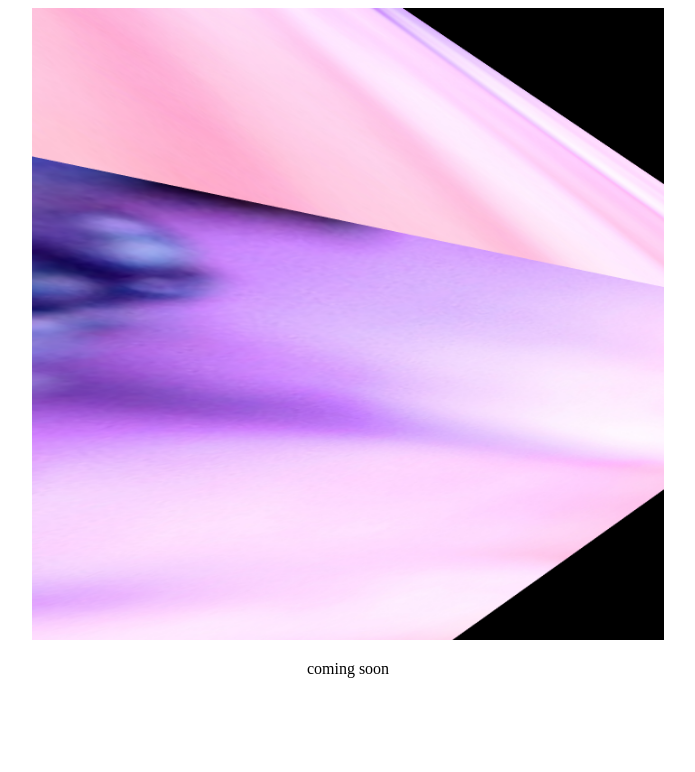
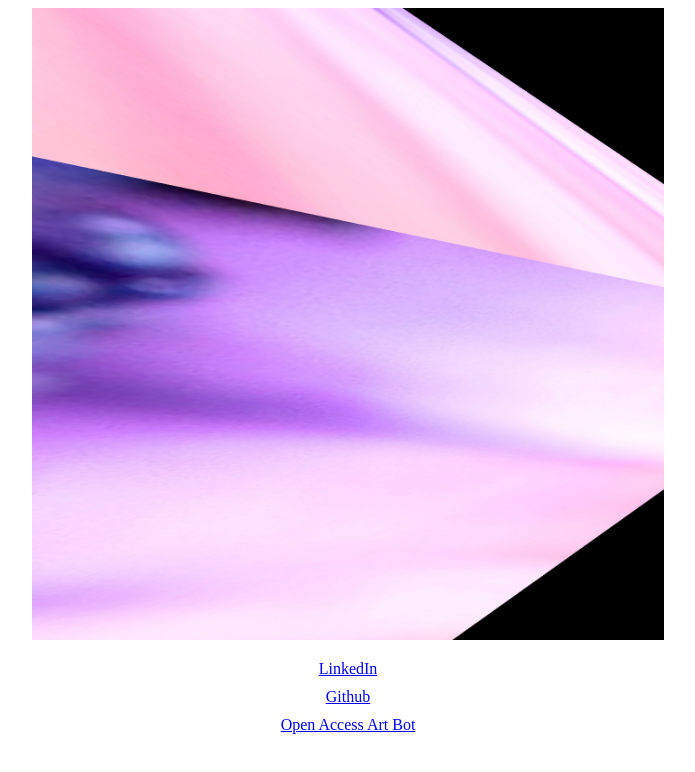
Before and after one commit to andrewallred/andrewallred.com, a website: page public/index.html in a window 1280 px wide. Shown: the whole page, without its empty margins (292-987 px from the left). Drawn offline with Linux system fonts and the light colour scheme.

Commit message:
adding outbound links

```diff
--- a/public/index.html
+++ b/public/index.html
@@ -17,7 +17,14 @@
 
 			<img class="center-img" src="images/home.png" />
 
-			<div class="center-text" style="padding-top: 20px;">coming soon</div>
+			<!--<div class="center-text" style="padding-top: 20px;">coming soon</div>-->
+
+			<div class="center-text" style="padding-top: 20px;"><a href="https://www.linkedin.com/in/andrew-allred/">LinkedIn</a></div>
+
+			<div class="center-text" style="padding-top: 10px;"><a href="https://github.com/andrewallred">Github</a></div>
+
+			<div class="center-text" style="padding-top: 10px;"><a href="http://www.openaccessartbot.com">Open Access Art Bot</a></div>
+
 
 		</div>
 	</body>
```
